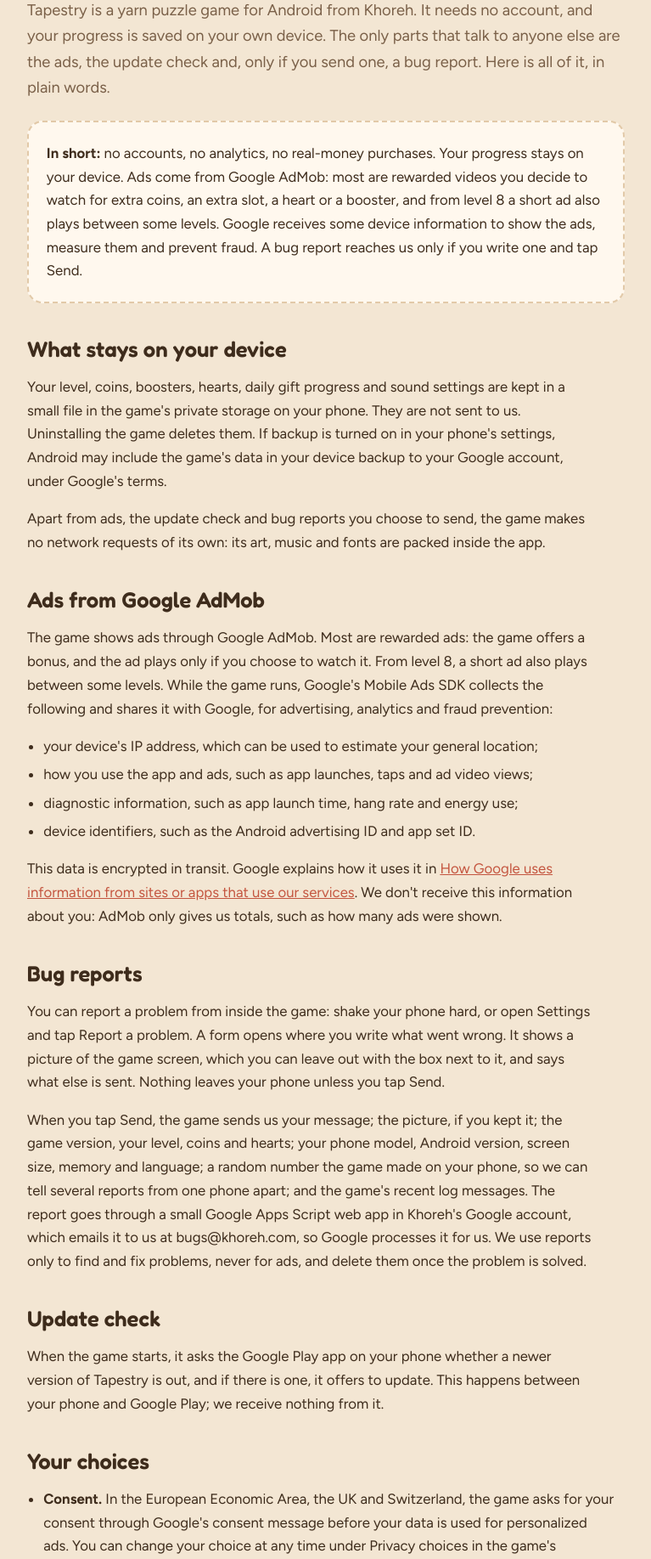
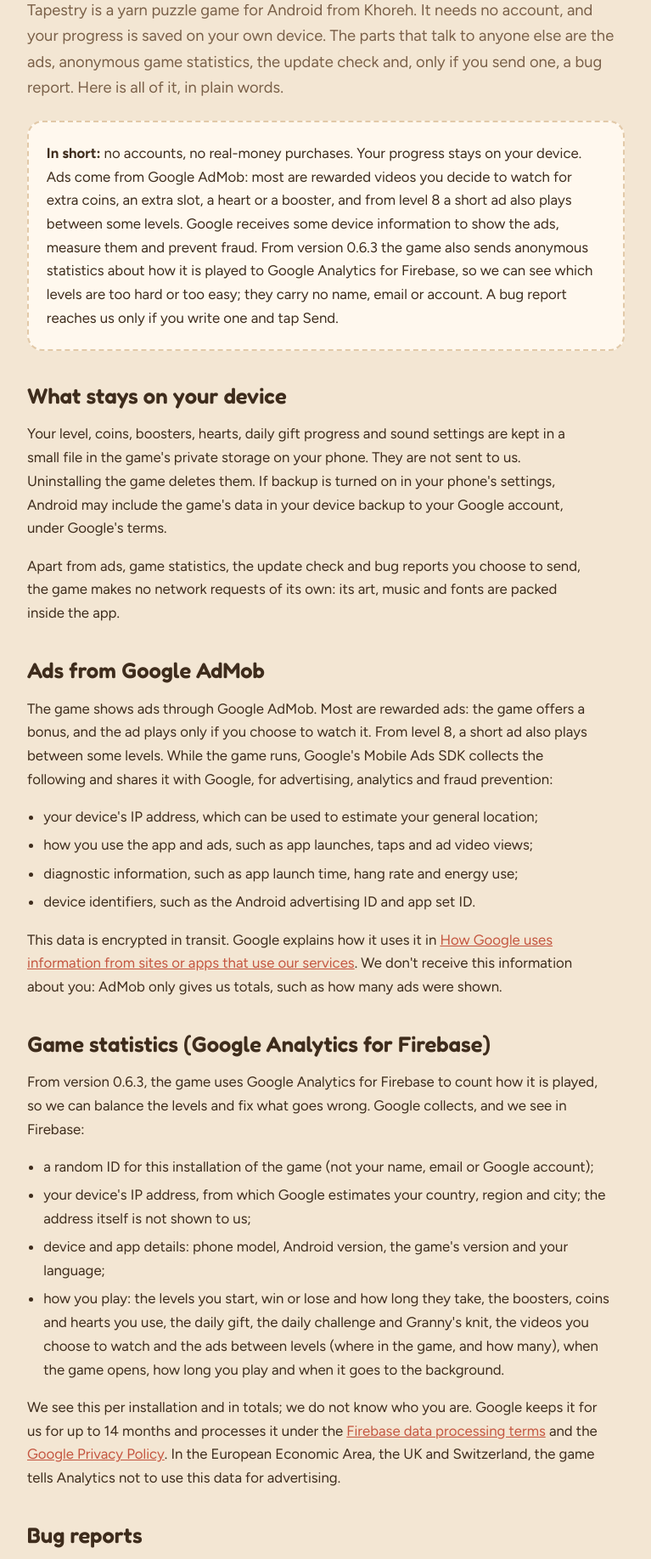
Before and after one commit to navidfarazmand/khoreh, a plain HTML site: page tapestry/privacy.html in a window 1280 px wide. Shown: the part 261-2096 px from the top of the page at 85% size, without its empty margins (256-1023 px from the left). Drawn offline with Linux system fonts and the light colour scheme.

Commit message:
Tapestry privacy policy for 0.6.3: game statistics (Google Analytics for Firebase)
Co-Authored-By: Claude Opus 5.5 <noreply@anthropic.com>
Claude-Session: https://claude.ai/code/session_01BgcTNe9EahyLjZRDCi5tpe

```diff
--- a/tapestry/privacy.html
+++ b/tapestry/privacy.html
@@ -44,17 +44,17 @@
     <nav aria-label="Site"><a href="/">All games</a></nav>
   </header>
   <main>
-    <p class="eyebrow">Privacy policy · updated 20 November 2026 (version 0.4.0)</p>
+    <p class="eyebrow">Privacy policy · updated 22 November 2026 (version 0.6.3)</p>
     <h1>Your yarn stays on your phone.</h1>
-    <p class="lede">Tapestry is a yarn puzzle game for Android from Khoreh. It needs no account, and your progress is saved on your own device. The only parts that talk to anyone else are the ads, the update check and, only if you send one, a bug report. Here is all of it, in plain words.</p>
+    <p class="lede">Tapestry is a yarn puzzle game for Android from Khoreh. It needs no account, and your progress is saved on your own device. The parts that talk to anyone else are the ads, anonymous game statistics, the update check and, only if you send one, a bug report. Here is all of it, in plain words.</p>
 
     <div class="box">
-      <p><b>In short:</b> no accounts, no analytics, no real-money purchases. Your progress stays on your device. Ads come from Google AdMob: most are rewarded videos you decide to watch for extra coins, an extra slot, a heart or a booster, and from level 8 a short ad also plays between some levels. Google receives some device information to show the ads, measure them and prevent fraud. A bug report reaches us only if you write one and tap Send.</p>
+      <p><b>In short:</b> no accounts, no real-money purchases. Your progress stays on your device. Ads come from Google AdMob: most are rewarded videos you decide to watch for extra coins, an extra slot, a heart or a booster, and from level 8 a short ad also plays between some levels. Google receives some device information to show the ads, measure them and prevent fraud. From version 0.6.3 the game also sends anonymous statistics about how it is played to Google Analytics for Firebase, so we can see which levels are too hard or too easy; they carry no name, email or account. A bug report reaches us only if you write one and tap Send.</p>
     </div>
 
     <h2>What stays on your device</h2>
     <p>Your level, coins, boosters, hearts, daily gift progress and sound settings are kept in a small file in the game's private storage on your phone. They are not sent to us. Uninstalling the game deletes them. If backup is turned on in your phone's settings, Android may include the game's data in your device backup to your Google account, under Google's terms.</p>
-    <p>Apart from ads, the update check and bug reports you choose to send, the game makes no network requests of its own: its art, music and fonts are packed inside the app.</p>
+    <p>Apart from ads, game statistics, the update check and bug reports you choose to send, the game makes no network requests of its own: its art, music and fonts are packed inside the app.</p>
 
     <h2>Ads from Google AdMob</h2>
     <p>The game shows ads through Google AdMob. Most are rewarded ads: the game offers a bonus, and the ad plays only if you choose to watch it. From level 8, a short ad also plays between some levels. While the game runs, Google's Mobile Ads SDK collects the following and shares it with Google, for advertising, analytics and fraud prevention:</p>
@@ -65,6 +65,16 @@
       <li>device identifiers, such as the Android advertising ID and app set ID.</li>
     </ul>
     <p>This data is encrypted in transit. Google explains how it uses it in <a href="https://policies.google.com/technologies/partner-sites">How Google uses information from sites or apps that use our services</a>. We don't receive this information about you: AdMob only gives us totals, such as how many ads were shown.</p>
+
+    <h2>Game statistics (Google Analytics for Firebase)</h2>
+    <p>From version 0.6.3, the game uses Google Analytics for Firebase to count how it is played, so we can balance the levels and fix what goes wrong. Google collects, and we see in Firebase:</p>
+    <ul>
+      <li>a random ID for this installation of the game (not your name, email or Google account);</li>
+      <li>your device's IP address, from which Google estimates your country, region and city; the address itself is not shown to us;</li>
+      <li>device and app details: phone model, Android version, the game's version and your language;</li>
+      <li>how you play: the levels you start, win or lose and how long they take, the boosters, coins and hearts you use, the daily gift, the daily challenge and Granny's knit, the videos you choose to watch and the ads between levels (where in the game, and how many), when the game opens, how long you play and when it goes to the background.</li>
+    </ul>
+    <p>We see this per installation and in totals; we do not know who you are. Google keeps it for us for up to 14 months and processes it under the <a href="https://firebase.google.com/terms/data-processing-terms">Firebase data processing terms</a> and the <a href="https://policies.google.com/privacy">Google Privacy Policy</a>. In the European Economic Area, the UK and Switzerland, the game tells Analytics not to use this data for advertising.</p>
 
     <h2>Bug reports</h2>
     <p>You can report a problem from inside the game: shake your phone hard, or open Settings and tap Report a problem. A form opens where you write what went wrong. It shows a picture of the game screen, which you can leave out with the box next to it, and says what else is sent. Nothing leaves your phone unless you tap Send.</p>
@@ -77,6 +87,7 @@
     <ul>
       <li><b>Consent.</b> In the European Economic Area, the UK and Switzerland, the game asks for your consent through Google's consent message before your data is used for personalized ads. You can change your choice at any time under Privacy choices in the game's Settings.</li>
       <li><b>Advertising ID.</b> You can reset or delete your advertising ID in your phone's settings (often under Privacy, then Ads).</li>
+      <li><b>Statistics.</b> To have the statistics from your phone deleted, write to us at the address below; uninstalling the game ends them, and Google deletes them within 14 months.</li>
       <li><b>Uninstall.</b> Removing the game stops all of the above.</li>
     </ul>
 
```
